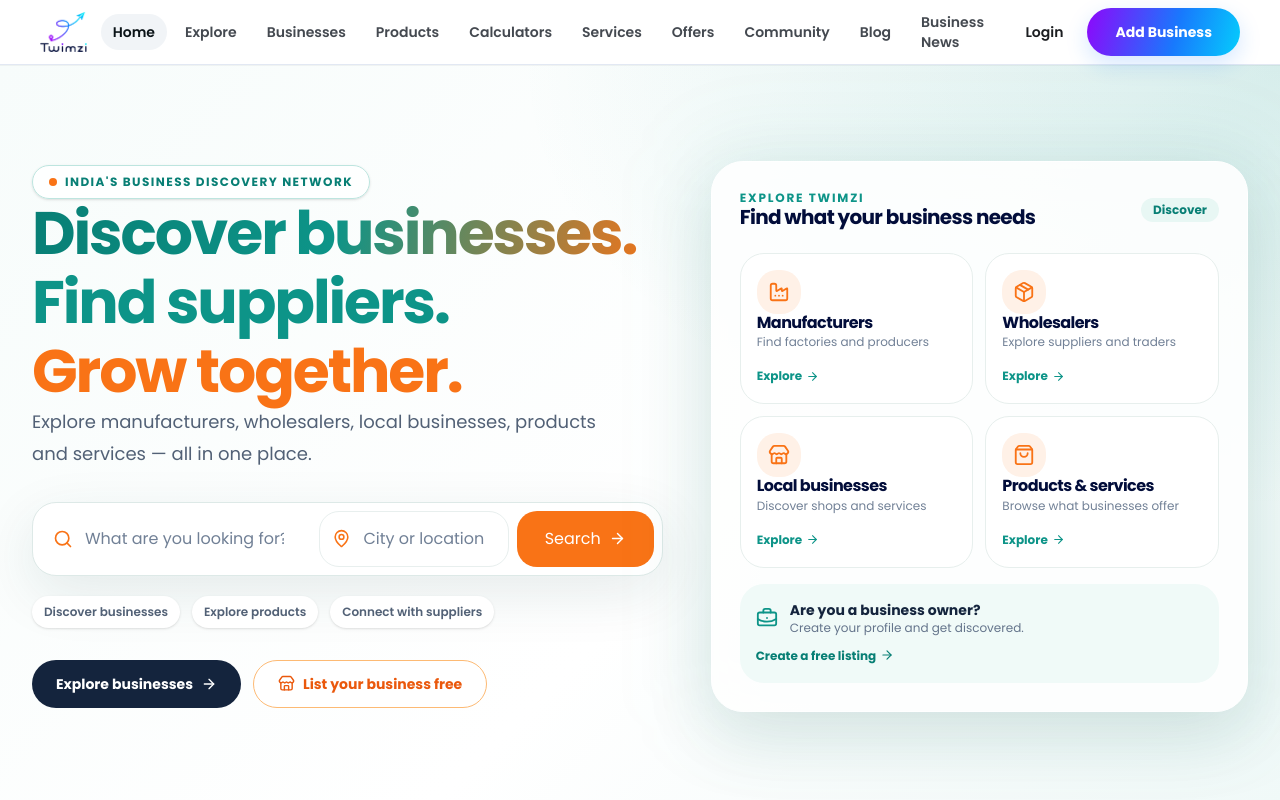
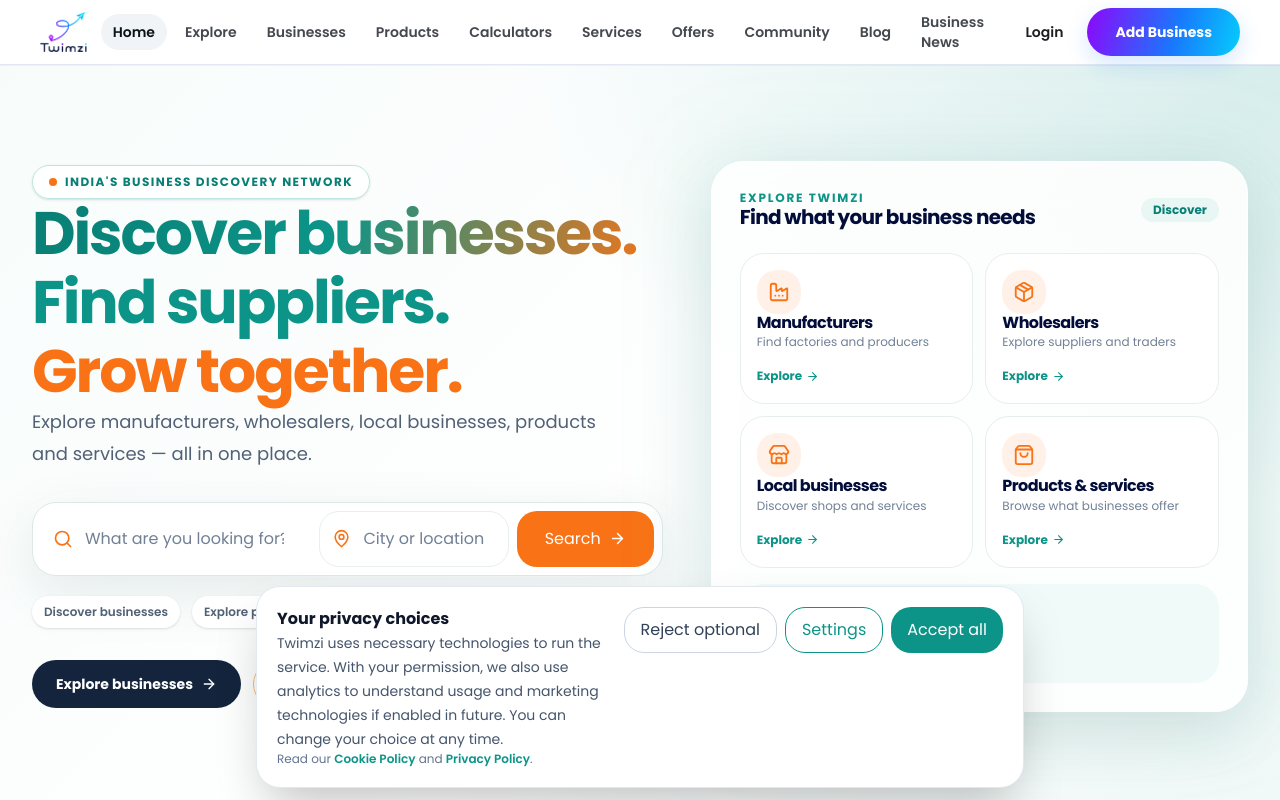
Before and after one commit to twimzi/twimzi-web, a Next.js app: page / in a window 1280 px wide. Shown: the top 800 px of the page. Built offline with nearby package versions, Linux system fonts and the light colour scheme; no server answers.

Commit message:
Install global cookie preference controls

```diff
--- a/src/app/layout.tsx
+++ b/src/app/layout.tsx
@@ -6,6 +6,7 @@ import { Header } from "@/components/layout/header";
 import { Footer } from "@/components/layout/footer";
 import { AnalyticsTracker } from "@/components/analytics/analytics-tracker";
 import { StructuredData } from "@/components/seo/structured-data";
+import { CookieConsent } from "@/components/privacy/cookie-consent";
 import "./globals.css";
 
 const poppins = Poppins({
@@ -141,6 +142,7 @@ export default function RootLayout({
         <StructuredData data={websiteSchema} />
         <Header />
         <AnalyticsTracker />
+        <CookieConsent />
         <main>{children}</main>
         <Footer />
       </body>
```
